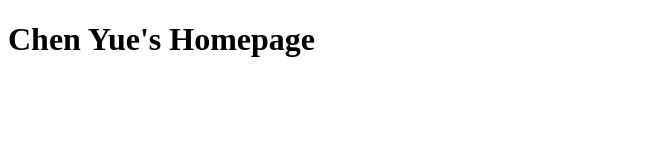
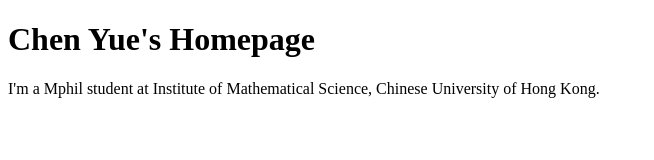
Before and after one commit to ChernYue0401/ChenYue-math.github.io, a plain HTML site: page index.html in a window 1280 px wide. Shown: the whole page, without its empty margins (0-654 px from the left). Drawn offline with Linux system fonts and the light colour scheme.

Commit message:
Update index.html

```diff
--- a/index.html
+++ b/index.html
@@ -7,5 +7,6 @@
 </head>
 <body>
     <h1>Chen Yue's Homepage</h1>
+    <p>I'm a Mphil student at Institute of Mathematical Science, Chinese University of Hong Kong.</p>
 </body>
 </html>
```
